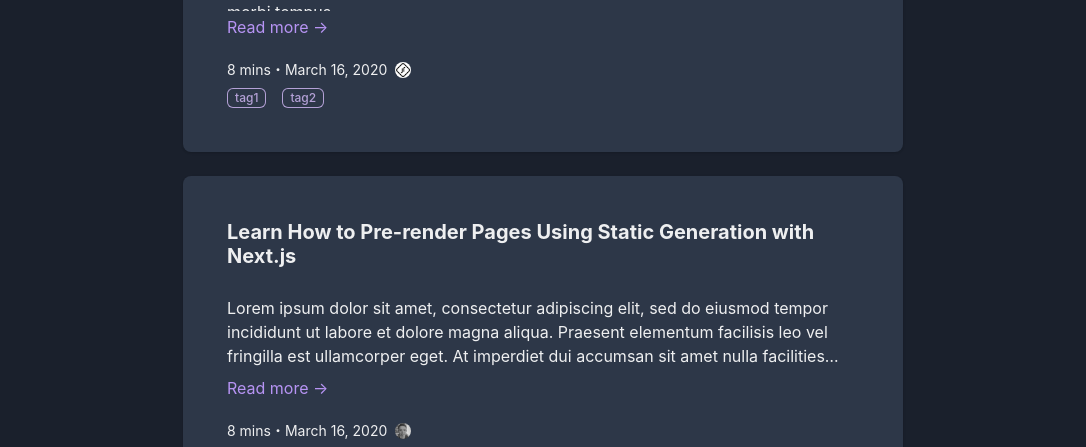
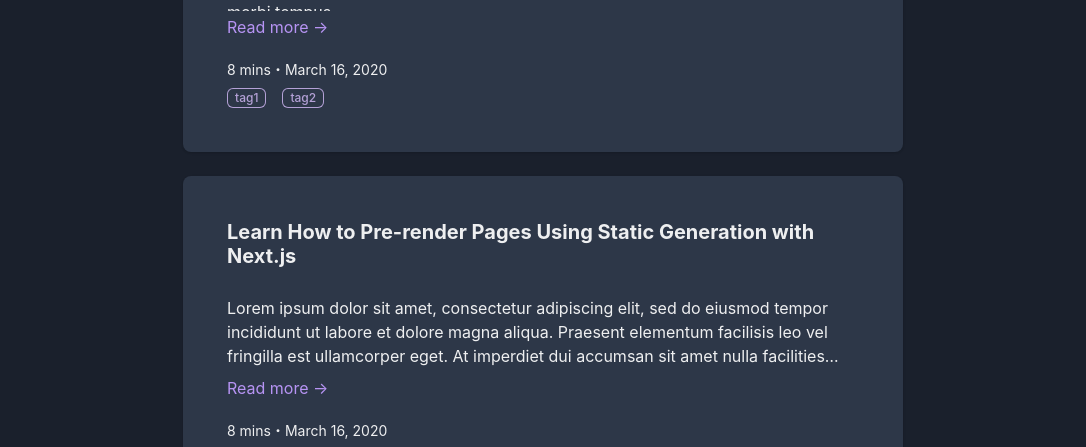
Before and after one commit to ShuntaH/next-ts-blog-template, a Next.js app: page / in a window 1280 px wide. Shown: the part 348-795 px from the top of the page, without its empty margins (97-1183 px from the left). Built offline with nearby package versions, Linux system fonts and the light colour scheme.

Commit message:
UPDATE: remove avaster from post-meta component

```diff
--- a/src/components/post/post-meta.tsx
+++ b/src/components/post/post-meta.tsx
@@ -1,7 +1,8 @@
 import React from "react";
-import { Avatar, Box, Flex, FlexProps } from "@chakra-ui/react";
+import { Flex, FlexProps } from "@chakra-ui/react";
 import DateFormatter from "../date-formatter";
 import { Author } from "../../interfaces/author";
+import TextSpan from "../foundations/text-span";
 
 type Props = {
   time: string
@@ -10,7 +11,7 @@
   flexProps?: FlexProps
 }
 
-const PostMeta = ({ time, date, author, flexProps }: Props) => (
+const PostMeta = ({ time, date, flexProps }: Props) => (
   <Flex
     {...flexProps}
     flexWrap={"wrap"}
@@ -19,16 +20,11 @@
     marginBottom={2}
     fontSize={"sm"}
   >
-    <Box as={"span"}>{time}</Box>
-    <Box>・</Box>
-    <Box as={"span"}><DateFormatter dateString={date}/></Box>
-    <Avatar
-      marginLeft={2}
-      name={author.name}
-      src={author.picture}
-      size='2xs'
-      loading={"lazy"}
-    />
+    <TextSpan>{time}</TextSpan>
+    <TextSpan>・</TextSpan>
+    <TextSpan>
+      <DateFormatter dateString={date}/>
+    </TextSpan>
   </Flex>
 )
 
```
